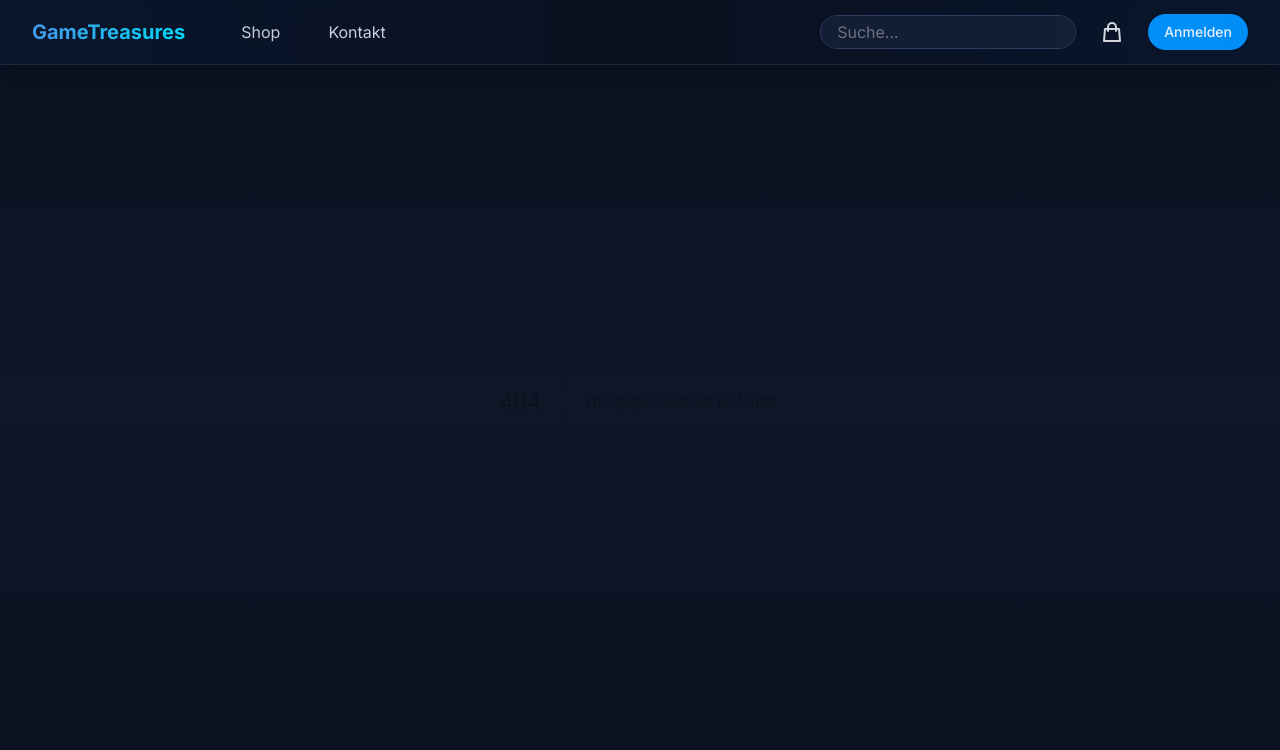
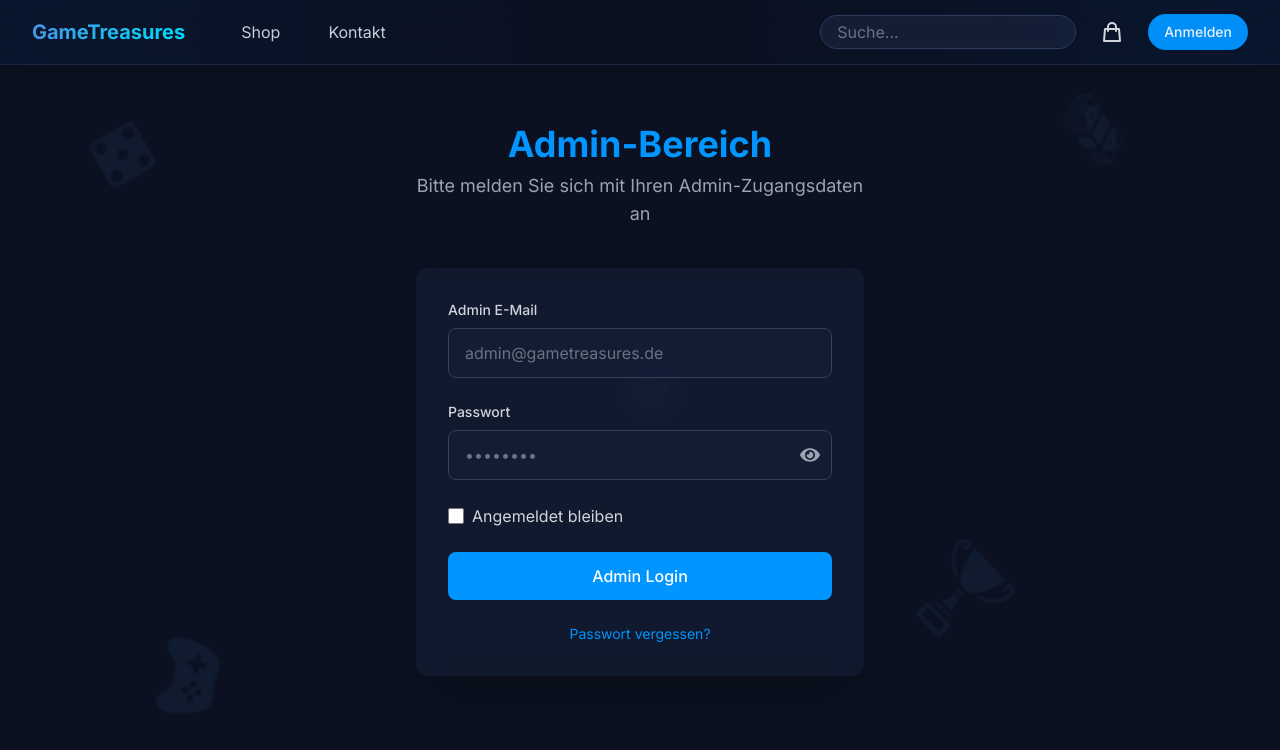
Before and after one commit to Xcruser/game-treasures, a Next.js app: page /login in a window 1280 px wide. Before the commit this address had no page. Shown: the top 750 px of the page. Built offline with nearby package versions, Linux system fonts and the light colour scheme.

Commit message:
refactor(login): Optimize login page for admin-only access
Changes made:
- Remove registration functionality
- Remove social login options
- Update UI text for admin context
- Add proper form field attributes
- Improve form accessibility
- Streamline login interface

```diff
--- /dev/null
+++ b/src/app/login/page.tsx
@@ -0,0 +1,29 @@
+import BackgroundIcons from '@/components/BackgroundIcons';
+import LoginForm from '@/components/LoginForm';
+
+export default function LoginPage() {
+  return (
+    <main className="min-h-screen relative bg-background overflow-hidden">
+      {/* Hintergrund mit Icons */}
+      <div className="absolute inset-0 z-0">
+        <BackgroundIcons />
+      </div>
+
+      {/* Login Content */}
+      <div className="relative z-10 flex items-center justify-center min-h-screen px-4 py-12">
+        <div className="w-full max-w-md">
+          <div className="text-center mb-10">
+            <h1 className="text-4xl font-bold mb-2 text-[#0095FF]">
+              Admin-Bereich
+            </h1>
+            <p className="text-gray-400 text-lg">
+              Bitte melden Sie sich mit Ihren Admin-Zugangsdaten an
+            </p>
+          </div>
+
+          <LoginForm />
+        </div>
+      </div>
+    </main>
+  );
+}
--- /dev/null
+++ b/src/components/LoginForm.tsx
@@ -0,0 +1,101 @@
+'use client';
+
+import { useState } from 'react';
+import { FaEye, FaEyeSlash } from 'react-icons/fa';
+
+export default function LoginForm() {
+  const [formData, setFormData] = useState({
+    email: '',
+    password: '',
+  });
+  const [showPassword, setShowPassword] = useState(false);
+
+  const handleChange = (e: React.ChangeEvent<HTMLInputElement>) => {
+    const { name, value } = e.target;
+    setFormData(prev => ({
+      ...prev,
+      [name]: value
+    }));
+  };
+
+  const handleSubmit = (e: React.FormEvent) => {
+    e.preventDefault();
+    // Implementiere hier die Admin-Login-Logik
+    console.log('Admin Login Versuch:', formData);
+  };
+
+  return (
+    <div className="bg-[#1A2642]/40 backdrop-blur-md rounded-xl p-8 shadow-2xl w-full">
+      <form onSubmit={handleSubmit} className="space-y-6">
+        <div>
+          <label htmlFor="email" className="block text-sm font-medium text-gray-300 mb-2">
+            Admin E-Mail
+          </label>
+          <input
+            type="email"
+            id="email"
+            name="email"
+            value={formData.email}
+            onChange={handleChange}
+            className="w-full bg-[#1A2642]/30 border border-gray-700 rounded-lg px-4 py-3 text-white placeholder-gray-500 focus:outline-none focus:border-[#0095FF] focus:ring-1 focus:ring-[#0095FF] transition-colors"
+            placeholder="admin@gametreasures.de"
+            required
+            autoComplete="email"
+          />
+        </div>
+
+        <div>
+          <label htmlFor="password" className="block text-sm font-medium text-gray-300 mb-2">
+            Passwort
+          </label>
+          <div className="relative">
+            <input
+              type={showPassword ? 'text' : 'password'}
+              id="password"
+              name="password"
+              value={formData.password}
+              onChange={handleChange}
+              className="w-full bg-[#1A2642]/30 border border-gray-700 rounded-lg px-4 py-3 text-white placeholder-gray-500 focus:outline-none focus:border-[#0095FF] focus:ring-1 focus:ring-[#0095FF] transition-colors"
+              placeholder="••••••••"
+              required
+              autoComplete="current-password"
+            />
+            <button
+              type="button"
+              onClick={() => setShowPassword(!showPassword)}
+              className="absolute right-3 top-1/2 transform -translate-y-1/2 text-gray-400 hover:text-gray-300 focus:outline-none"
+            >
+              {showPassword ? <FaEyeSlash size={20} /> : <FaEye size={20} />}
+            </button>
+          </div>
+        </div>
+
+        <div className="flex items-center justify-between">
+          <label className="flex items-center text-gray-300">
+            <input
+              type="checkbox"
+              id="remember"
+              name="remember"
+              className="form-checkbox h-4 w-4 text-[#0095FF] rounded border-gray-600 bg-[#1A2642]/30 focus:ring-[#0095FF]"
+              autoComplete="off"
+            />
+            <span className="ml-2">Angemeldet bleiben</span>
+          </label>
+        </div>
+
+        <button
+          type="submit"
+          className="w-full bg-[#0095FF] text-white py-3 px-4 rounded-lg font-medium hover:bg-[#0077CC] focus:outline-none focus:ring-2 focus:ring-[#0095FF] focus:ring-offset-2 focus:ring-offset-gray-900 transition-colors"
+        >
+          Admin Login
+        </button>
+
+        <div className="text-center text-sm text-gray-500">
+          <a href="#" className="text-[#0095FF] hover:text-[#0077CC]">
+            Passwort vergessen?
+          </a>
+        </div>
+      </form>
+    </div>
+  );
+}
```
